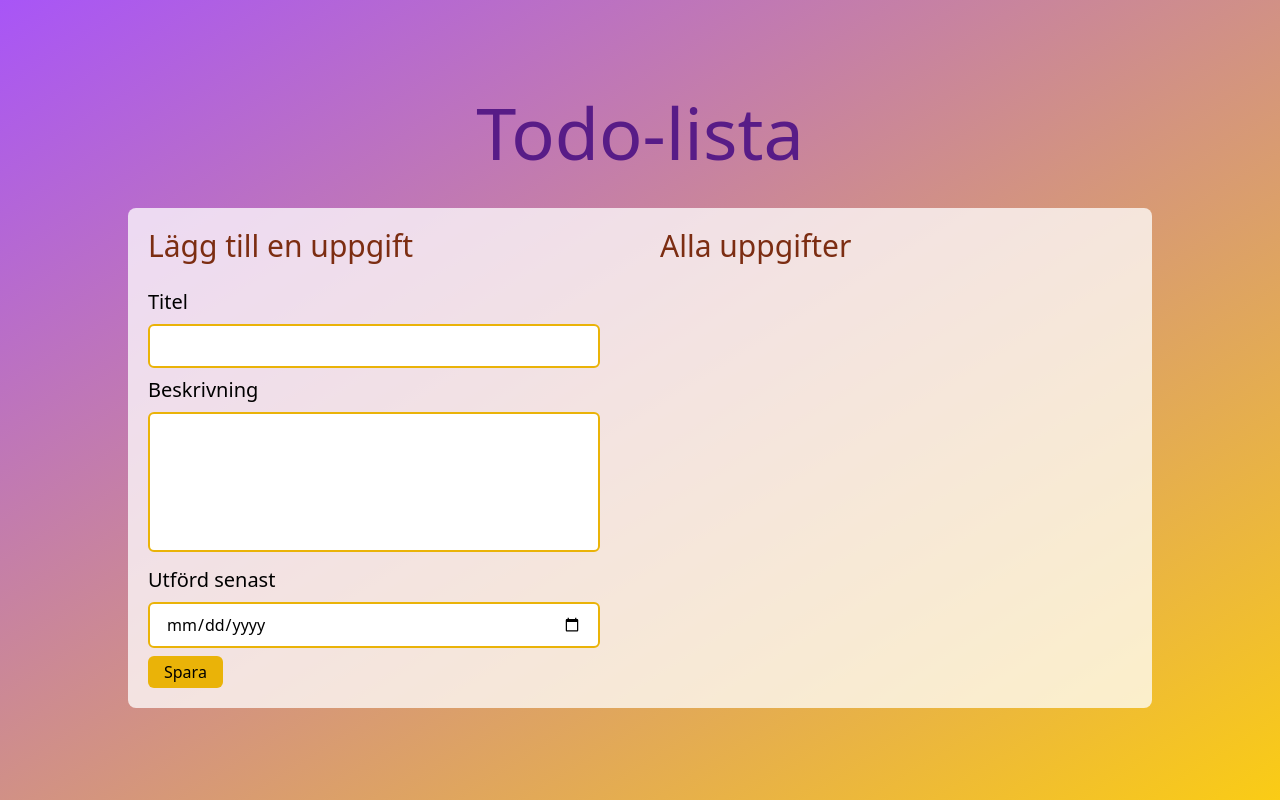
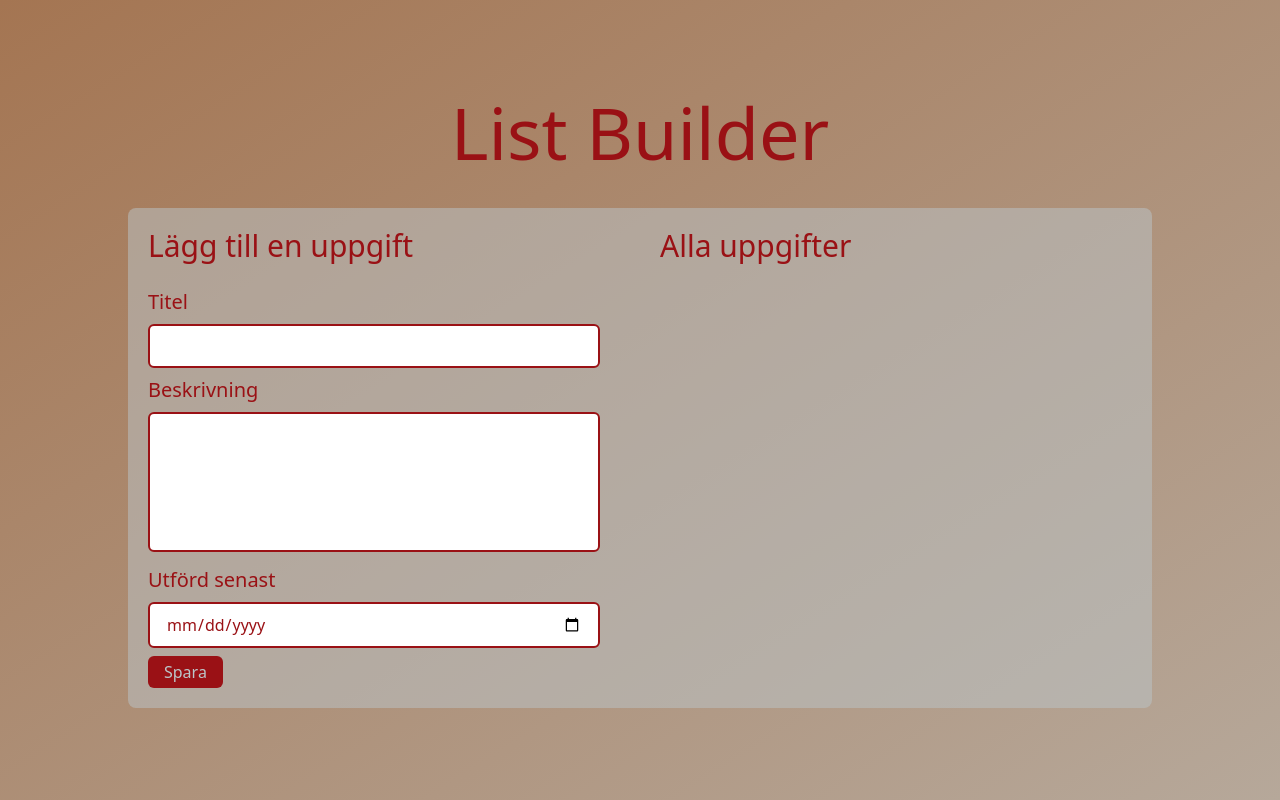
Before and after one commit to Gjade912/gik2f8-10-projekt, a plain HTML site: page Project/client/index.html in a window 1280 px wide. Drawn offline with nearby package versions, Linux system fonts and the light colour scheme; no server answers.

Commit message:
List Builder

```diff
--- a/Project/client/index.html
+++ b/Project/client/index.html
@@ -16,23 +16,23 @@
 
 <body>
   <main id="root"
-        class="pt-24 bg-gradient-to-br from-purple-500 to-yellow-400 min-h-screen">
-    <h1 class="text-center mb-10 text-7xl text-purple-900">Todo-lista</h1>
+        class="pt-24 bg-gradient-to-br from-[#a47552] to-[#b6a89a] min-h-screen">
+    <h1 class="text-center mb-10 text-7xl text-[#9a1115]">List Builder</h1>
     <!-- Sektion som gör att formuläret och listan kommer att hamna bredvid varandra. -->
-    <section class="flex gap-10 w-full xl:w-4/5 mx-2 xl:mx-auto bg-white bg-opacity-75 p-5 rounded-lg">
+    <section class="flex gap-10 w-full xl:w-4/5 mx-2 xl:mx-auto bg-[#bbc6c9] bg-opacity-50 p-5 rounded-lg">
       <!-- Sektion för formuläret -->
       <section class="flex-1">
-        <h2 class="mb-6 text-3xl text-orange-900">Lägg till en uppgift</h2>
+        <h2 class="mb-6 text-3xl text-[#9a1115]">Lägg till en uppgift</h2>
         <!-- Formuläret är döpt till todoForm och det namnet kan användas för att söka fram formuläret direkt i JavaScript-koden. -->
         <form id="todoForm"
               name="todoForm">
           <section class="mb-2">
-            <label class="block pr-5 mb-2 text-xl"
+            <label class="block pr-5 mb-2 text-xl text-[#9a1115]"
                    for="title">Titel</label>
             <!-- Detta p-element är dolt från början med hjälp av tailwinds klass "hidden". Det kommer sedan att visas vid valideringsfel.
 
             P-elementet är previousSiblingElement till inputfälten. Det gäller för alla efterföljande p-element som ligger innan ett input-fält. Detta faktum används i script.js när ett valideringsmeddelande ska sättas här. -->
-            <p class="message text-sm text-red-700 mb-2 hidden">
+            <p class="message text-sm text-[#9a1115] mb-2 hidden">
               Error message
             </p>
             <!-- Även benämningen på formulärets fält är av relevans eftersom de sätts som egenskap på formulärobjektet i JavaScript. Fältet nedan går alltså att nå via todoForm.title. Detta gäller även för efterföljande fält, fast via deras namn förstås. Detta gör att det är viktigt att man sätter id och name på fälten till något som är ett godkänt variabelnamn i JavaScript, alltså inte använda bindestreck eller mellanslag.
@@ -40,35 +40,35 @@
             <input type="text"
                    id="title"
                    name="title"
-                   class="w-full rounded-md border-yellow-500 border-2 focus-within:outline-none focus:border-yellow-600 px-4 py-2" />
+                   class="w-full rounded-md border-[#9a1115] border-2 focus-within:outline-none focus:border-[#9a1115] px-4 py-2" />
           </section>
           <!-- Följande sektioner är likadana för övriga fält i formuläret; description och dueDate -->
           <section class="mb-2">
-            <label class="block pr-5 mb-2 text-xl"
+            <label class="block pr-5 mb-2 text-xl text-[#9a1115]"
                    for="description">Beskrivning</label>
-            <p class="message text-sm text-red-700 mb-2 hidden">
+            <p class="message text-sm text-[#9a1115] mb-2 hidden">
               Error message
             </p>
             <textarea maxlength="500"
                       rows="5"
                       id="description"
                       name="description"
-                      class="resize-none w-full rounded-md border-yellow-500 border-2 focus-within:outline-none focus:border-yellow-600 px-4 py-2"></textarea>
+                      class="resize-none w-full rounded-md border-[#9a1115] border-2 focus-within:outline-none focus:border-[#9a1115] px-4 py-2"></textarea>
           </section>
           <section class="mb-2">
-            <label class="block pr-5 mb-2 text-xl"
+            <label class="block pr-5 mb-2 text-xl text-[#9a1115]"
                    for="title">Utförd senast</label>
-            <p class="message text-sm text-red-700 mb-2 hidden">
+            <p class="message text-sm text-[#9a1115] mb-2 hidden">
               Error message
             </p>
             <input type="date"
                    id="dueDate"
                    name="dueDate"
-                   class="w-full rounded-md border-yellow-500 border-2 focus-within:outline-none focus:border-yellow-600 px-4 py-2" />
+                   class="w-full rounded-md border-[#9a1115] border-2 focus-within:outline-none focus:border-[#9a1115] px-4 py-2 text-[#9a1115]" />
           </section>
           <!-- Knappen är av typen submit för att den ska vara knuten till formulärets submit-event.  -->
           <button name="submitTodoForm"
-                  class="rounded-md bg-yellow-500 hover:bg-yellow-400 px-4 py-1"
+                  class="rounded-md bg-[#9a1115] hover:bg-[#9a1115] px-4 py-1 text-[#bbc6c9]"
                   type="submit">
             Spara
           </button>
@@ -76,7 +76,7 @@
       </section>
       <!-- Sektion där listan med uppgifter ska bo. Placeras bredvid formuläret. -->
       <section class="flex-1 px-5">
-        <h2 class="mb-6 text-3xl text-orange-900">Alla uppgifter</h2>
+        <h2 class="mb-6 text-3xl text-[#9a1115]">Alla uppgifter</h2>
         <!-- Ul-element som kommer att fyllas på dynamiskt med li-element för varje uppgift i listan -->
         <ul id="todoList">
           <!-- Allt innanför här ska skapas dynamiskt med JavaScript, så se till att inget list-element läggs till här i denna HTML-fil.  -->
--- a/Project/client/script.js
+++ b/Project/client/script.js
@@ -135,13 +135,13 @@ function renderList() {
 
 function renderTask({ id, title, description, dueDate, completed }) {
   let html = `
-    <li class="select-none mt-2 py-2 border-b border-amber-300">
+    <li class="select-none mt-2 py-2 border-b border-[#9a1115]">
       <div class="flex items-center">
-        <h3 class="mb-3 flex-1 text-xl font-bold text-pink-800 uppercase">${title}</h3>
+        <h3 class="mb-3 flex-1 text-xl font-bold text-[#9a1115] uppercase">${title}</h3>
         <div>
           <span>${dueDate}</span>
-          <button onclick="deleteTask(${id})" class="inline-block bg-amber-500 text-xs text-amber-900 border border-white px-3 py-1 rounded-md ml-2">Ta bort</button>
-          <input type="checkbox" onchange="updateTask(${id}, this.checked)" class="appearance-none inline-block bg-amber-500 text-xs text-amber-900 border border-white px-2 py-1 rounded-md ml-2 checked:bg-blue-500"`;
+          <button onclick="deleteTask(${id})" class="inline-block bg-[#9a1115] text-xs text-[#bbc6c9] border border-[#a47552] px-3 py-1 rounded-md ml-2">Ta bort</button>
+          <input type="checkbox" onchange="updateTask(${id}, this.checked)" class="appearance-none inline-block bg-[#9a1115] text-xs text-[#bbc6c9] border border-[#a47552] px-2 py-1 rounded-md ml-2 checked:bg-blue-500"`;
 
   if (completed == true){
     html += `checked`
--- a/Project/server/tasks.json
+++ b/Project/server/tasks.json
@@ -1 +1 @@
-[{"id":2,"title":"heh","description":"haha","dueDate":"0002-02-02","completed":false},{"id":4,"title":"he","description":"faf","dueDate":"0001-01-01","completed":false},{"id":5,"title":"hr","description":"hsh","dueDate":"0002-02-02","completed":true},{"id":6,"title":"ge","description":"gge","dueDate":"0001-01-01","completed":false}]
+[{"id":2,"title":"heh","description":"haha","dueDate":"0002-02-02","completed":false},{"id":4,"title":"he","description":"faf","dueDate":"0001-01-01","completed":false},{"id":5,"title":"hr","description":"hsh","dueDate":"0002-02-02","completed":true},{"id":6,"title":"ge","description":"gge","dueDate":"0001-01-01","completed":false},{"id":7,"title":"Captain","description":"Thunder hammer\nStormshield\nJump pack","dueDate":"0001-01-01","completed":false}]
```
